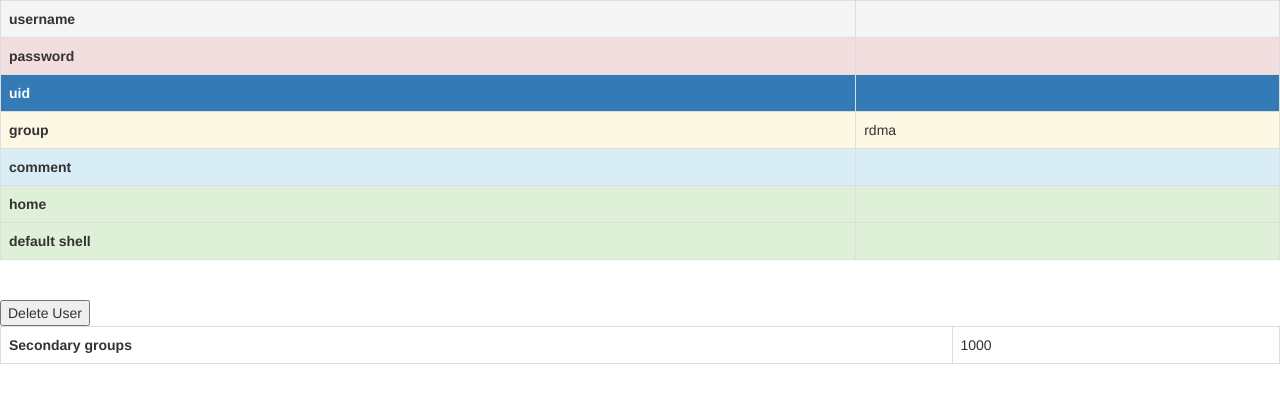
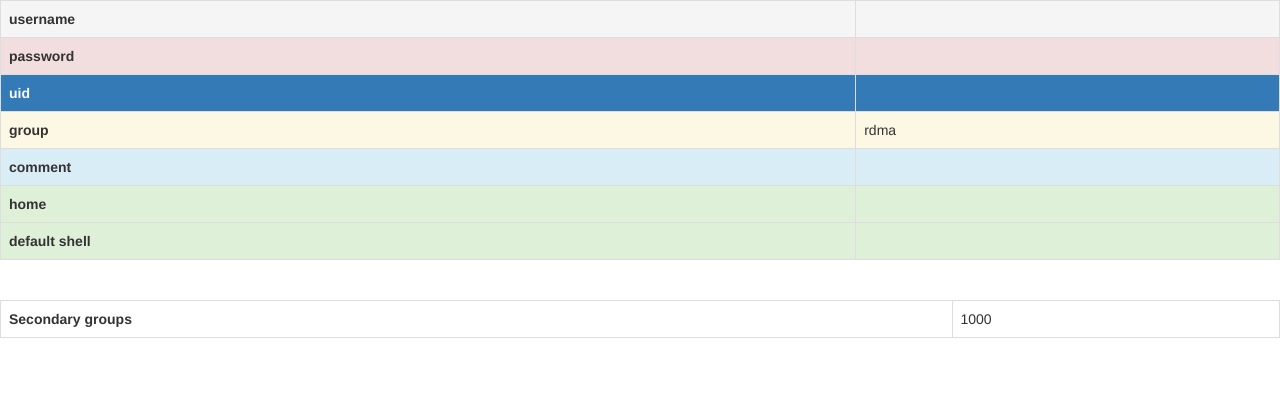
Before and after one commit to mohamed-elalem/PHP-RH, a PHP site: page /userdetails.php in a window 1280 px wide. Shown: the top 403 px of the page. Run offline with PHP 8.4, Linux system fonts and the light colour scheme; data that the repository does not hold is empty; some libraries are stand-ins or nearby versions.

Commit message:
edit userdetails

```diff
--- a/oursite.com/userdetails.php
+++ b/oursite.com/userdetails.php
@@ -59,9 +59,7 @@ $default_shell=$line[6];
 
 
 </table> <br>
-<form class="" action="deleteuser.php" method="post">
-		<button type="submit" name="delete_user" value="<?=$username?>">Delete User</button>
-</form>
+
 
 
 </div>
```
